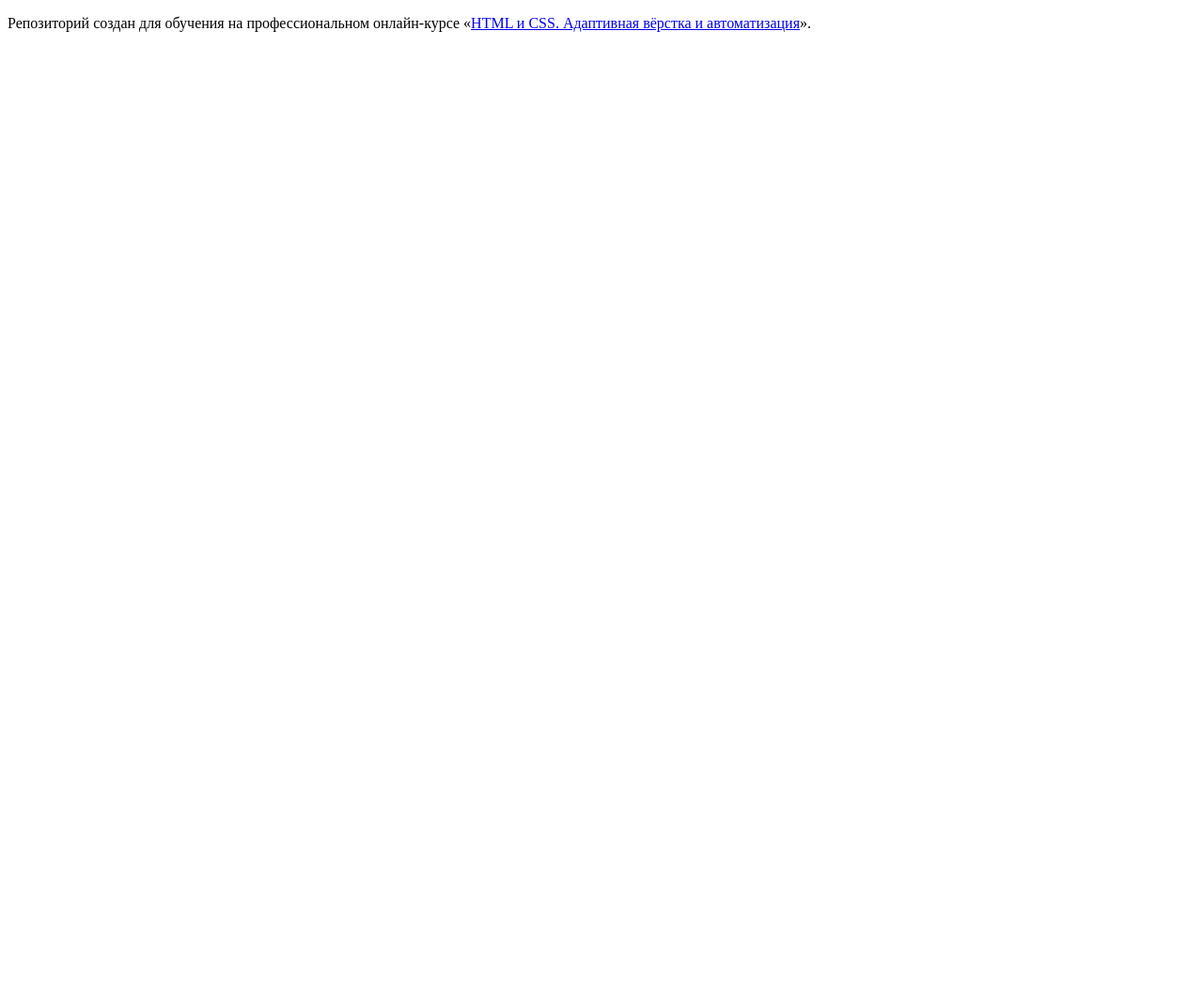
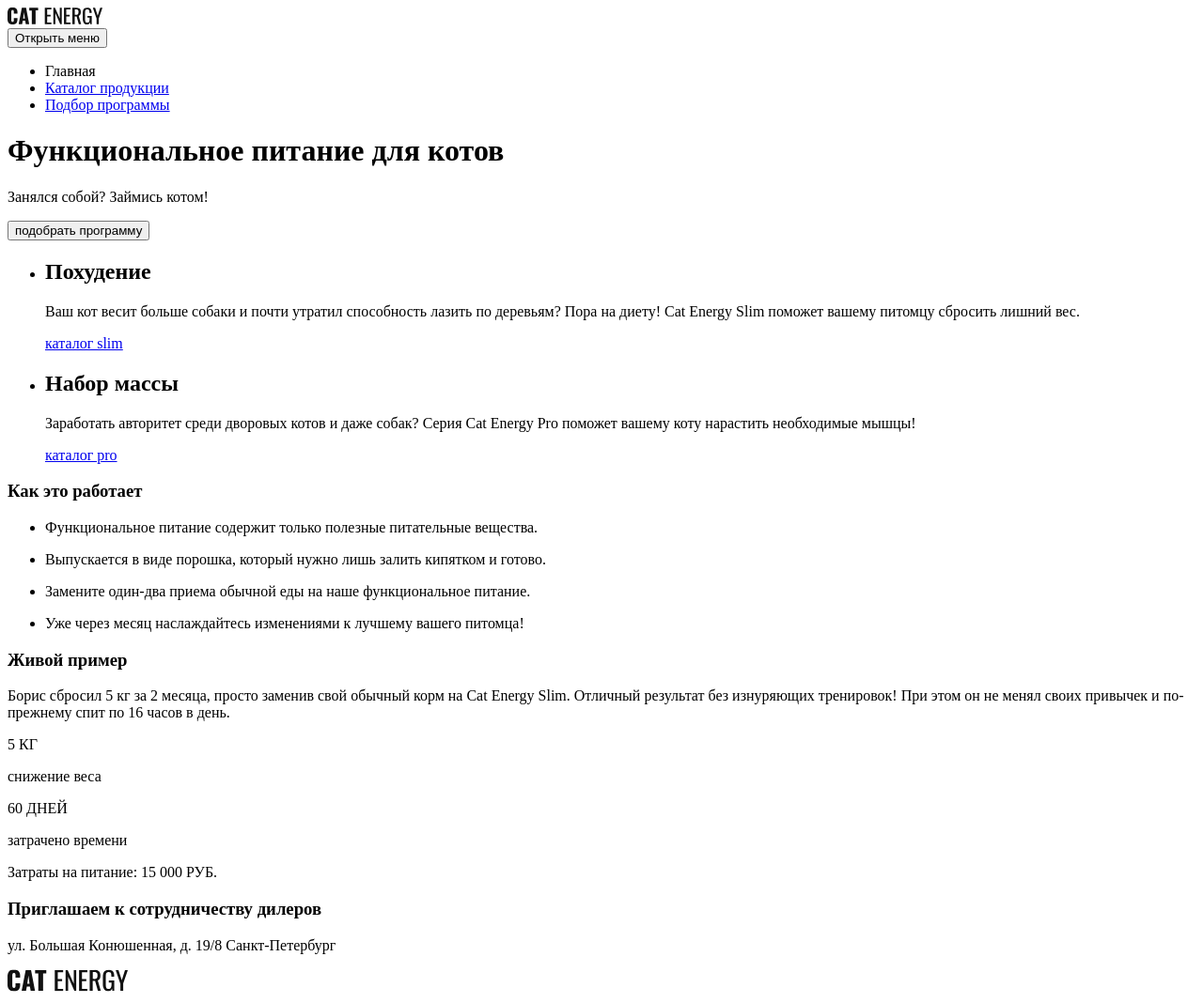
Before and after one commit to htmlacademy-adaptive/2412429-cat-energy-1, a website: page source/index.html in a window 1280 px wide. Shown: the whole page at 94% size. Before the commit the page ends 800 px from the top, so only its background shows below. Drawn offline with Linux system fonts and the light colour scheme.

Commit message:
Разметка главной страницы

```diff
--- a/source/index.html
+++ b/source/index.html
@@ -1,12 +1,136 @@
 <!DOCTYPE html>
 <html lang="ru">
-  <head>
-    <meta charset="utf-8">
-    <title>HTML Academy: Кэт энерджи</title>
-  </head>
-  <body>
 
-    <p>Репозиторий создан для обучения на профессиональном онлайн‑курсе «<a href="https://htmlacademy.ru/intensive/adaptive">HTML и CSS. Адаптивная вёрстка и автоматизация</a>».</p>
+<head>
+  <meta charset="utf-8">
+  <title>HTML Academy: Кэт энерджи</title>
+</head>
 
-  </body>
+<body class="page-body">
+  <div class="firstscreen page__firstscreen">
+    <header class="main-header container">
+      <a class="logo">
+        <img class="main-header__logo-image" src="./img/logo2.svg" width="101" height="18" alt="Логотип Кэт энерджи">
+      </a>
+      <nav class="main-nav">
+        <button class="main-nav__toggle" type="button"><span class="visually-hidden">Открыть меню</span></button>
+        <div class="main-nav__wrapper">
+          <ul class="main-nav__list site-list">
+            <li class="site-list__item site-list__item--active">
+              <a>
+                Главная
+              </a>
+            </li>
+            <li class="site-list__item">
+              <a href="#!">
+                Каталог продукции
+              </a>
+            </li>
+            <li class="site-list__item">
+              <a href="#!">
+                Подбор программы
+              </a>
+            </li>
+        </div>
+      </nav>
+    </header>
+    <main class="main-container">
+      <h1 class="main-container__title">Функциональное
+        питание для котов</h1>
+      <section class="program">
+        <div class="program__wrapper">
+          <p class="program__text">Занялся собой? Займись котом!</p>
+          <button class="program__toggle" type="button">подобрать программу</button>
+        </div>
+  </div>
+  <div class="program__wrapper">
+    <ul class="program__list">
+      <li class="program__item">
+        <h2 class="program__title">Похудение</h2>
+        <p class="program__description">Ваш кот весит больше собаки и почти утратил способность лазить по
+          деревьям?
+          Пора на диету!
+          Cat Energy Slim поможет вашему питомцу сбросить лишний вес.
+        </p>
+        <a href="#!">
+          каталог slim
+        </a>
+      </li>
+      <li class="program__item">
+        <h2 class="program__title">Набор массы</h2>
+        <p class="program__description">Заработать авторитет среди дворовых котов и даже собак? Серия Cat Energy
+          Pro
+          поможет вашему коту нарастить необходимые мышцы!
+        </p>
+        <a href="#!">
+          каталог pro
+        </a>
+      </li>
+    </ul>
+  </div>
+  </section>
+  <section class="advantages">
+    <h3 class="advantages__title">Как это работает</h3>
+    <ul class="advantages__list">
+      <li class="advantages__item">
+        <p>Функциональное питание
+          содержит только полезные
+          питательные вещества.</p>
+      </li>
+      <li class="advantages__item">
+        <p>Выпускается в виде порошка,
+          который нужно лишь залить
+          кипятком и готово.</p>
+      </li>
+      <li class="advantages__item">
+        <p>Замените один-два приема
+          обычной еды на наше
+          функциональное питание.</p>
+      </li>
+      <li class="advantages__item">
+        <p>Уже через месяц наслаждайтесь изменениями к лучшему вашего питомца!</p>
+      </li>
+    </ul>
+  </section>
+  <section class="example">
+    <h3 class="example__title">Живой пример</h3>
+    <p class="example__description">Борис сбросил 5 кг за 2 месяца, просто заменив свой обычный корм на Cat Energy
+      Slim. Отличный результат без изнуряющих тренировок! При этом он не менял своих привычек и по-прежнему спит по
+      16
+      часов в день. </p>
+    <div class="example__wrapper">
+      <p>5 КГ</p>
+      <p>снижение веса</p>
+    </div>
+    <div class="example__wrapper">
+      <p>60 ДНЕЙ</p>
+      <p>затрачено времени</p>
+    </div>
+    <p>Затраты на питание: 15 000 РУБ. </p>
+  </section>
+  <section class="slider">
+
+  </section>
+  <section class="contacts">
+    <h3 class="contacts__title">Приглашаем к сотрудничеству дилеров</h3>
+    <p>ул. Большая Конюшенная, д. 19/8 Санкт-Петербург</p>
+  </section>
+  <section class="map">
+
+  </section>
+  <footer>
+    <div class="logo__wrapper">
+      <a class="logo">
+        <img class="logo__image" src="./img/logo2.svg" width="128" height="24">
+      </a>
+    </div>
+    <div class="socials">
+
+    </div>
+    <div></div>
+  </footer>
+  </main>
+
+</body>
+
 </html>
```
Also changed, not shown: source/img/logo2.svg (added).
